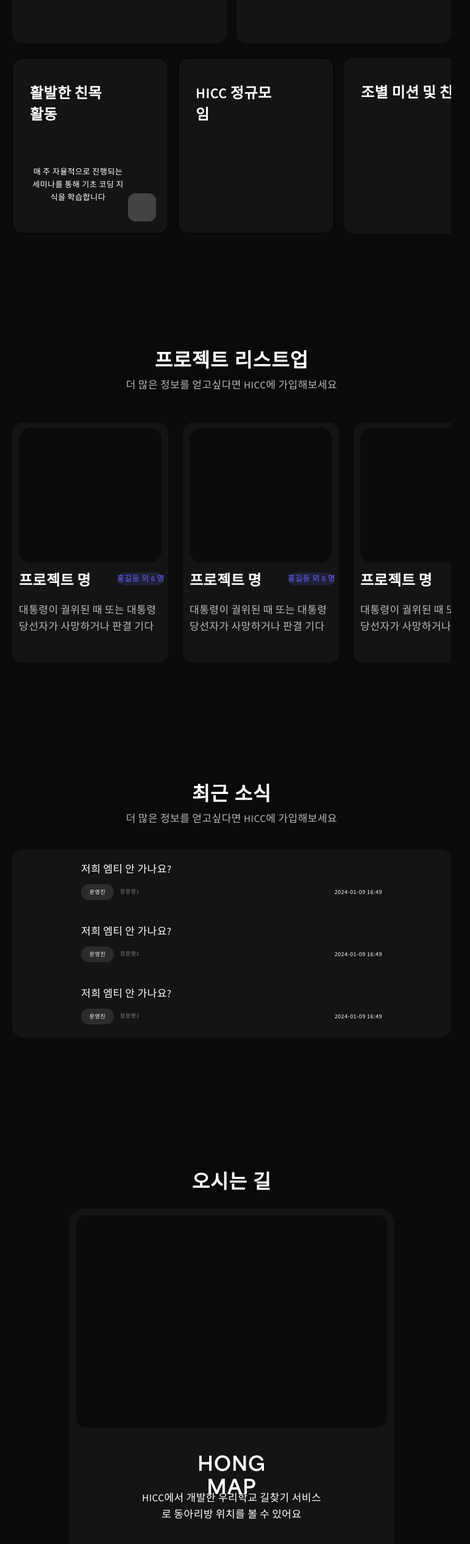
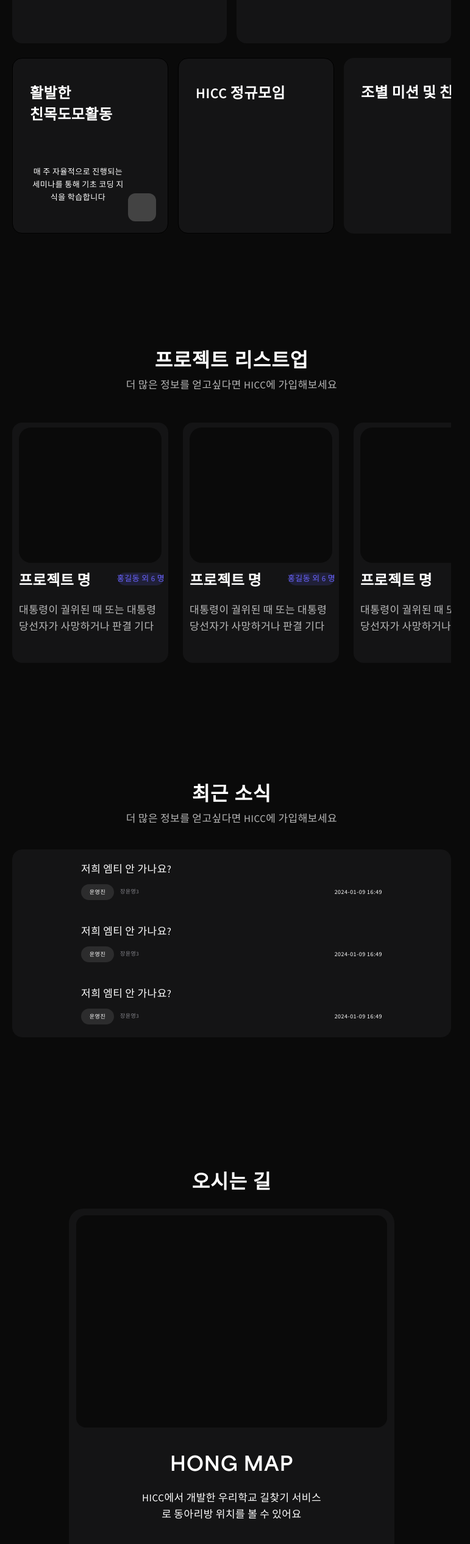
Before and after one commit to HICC-REBOOT/HICC-REBOOT-Frontend, a React (Create React App) app in the folder frontend/: page / in a window 1280 px wide. Shown: the part 1500-4032 px from the top of the page at 61% size, without its empty margins (260-1031 px from the left). Built offline with nearby package versions, Linux system fonts and the light colour scheme.

Commit message:
fix: 폰트 수정으로 인한 줄 넘어감 해결

```diff
--- a/frontend/src/components/home/Activity.tsx
+++ b/frontend/src/components/home/Activity.tsx
@@ -19,7 +19,7 @@ function Activity() {
         </A.ActivityContainer>
         <A.BoxContainer>
           <A.SmallBox>
-            <A.SmallBoxTitle>활발한 친목 활동</A.SmallBoxTitle>
+            <A.SmallBoxTitle>{'활발한\n친목도모활동'}</A.SmallBoxTitle>
             <A.SmallBoxContent>매 주 자율적으로 진행되는 세미나를 통해 기초 코딩 지식을 학습합니다</A.SmallBoxContent>
             <A.Logo />
           </A.SmallBox>
--- a/frontend/src/components/home/style/Activity.style.tsx
+++ b/frontend/src/components/home/style/Activity.style.tsx
@@ -326,8 +326,9 @@ export const SmallBox = styled.div`
 `;
 
 export const SmallBoxTitle = styled.div`
+  white-space: pre-wrap;
   position: relative;
-  color: ${(props) => theme.colors.white};
+  color: ${(props) => props.theme.colors.white};
 
   text-align: left;
   ${(props) => props.theme.typography[DeviceProvider()].subtitle};
@@ -342,14 +343,14 @@ export const SmallBoxTitle = styled.div`
   ${(props) => props.theme.media.tablet`
     top: 3.7rem;
     left: 2.8rem;
-    width: 14.1rem;
+    width: 18.1rem;
     height: 6rem;
   `}
 
   ${(props) => props.theme.media.desktop`
     top: 3.5rem;
     left: 2.8rem;
-    width: 16.4rem;
+    width: 18rem;
     height: 7rem;
   `}
 
--- a/frontend/src/components/home/style/HongMap.style.tsx
+++ b/frontend/src/components/home/style/HongMap.style.tsx
@@ -134,8 +134,9 @@ export const Picture = styled.div`
 `;
 
 export const BoxTitle = styled.div`
-  color: ${(props) => theme.colors.white};
+  color: ${(props) => props.theme.colors.white};
   text-align: center;
+  white-space: nowrap;
   ${(props) => props.theme.typography[DeviceProvider()].title};
 
   ${(props) => props.theme.media.mobile`
--- a/frontend/src/components/home/style/JoinUs.style.tsx
+++ b/frontend/src/components/home/style/JoinUs.style.tsx
@@ -41,6 +41,7 @@ export const Title = styled.div`
   position: relative;
   color: var(--Point1, #5b4ef5);
   text-align: center;
+  white-space: nowrap;
   color: ${(props) => props.theme.colors.point1};
 
   ${(props) => props.theme.typography[DeviceProvider()].head};
@@ -52,19 +53,19 @@ export const Title = styled.div`
   `}
 
   ${(props) => props.theme.media.tablet`
-    top: -0.5rem;
+    top: 1.6rem;
     width: 24.7rem;
     height: 7.7rem;
   `}
 
   ${(props) => props.theme.media.desktop`
-    top: -3.5rem;
+    top: -1.5rem;
     width: 54.7rem;
     height: 17.3rem;
   `}
 
   ${(props) => props.theme.media.wide`
-    top: -3.5rem;
+    top: -1.5rem;
     width: 54.7rem;
     height: 17.3rem;
   `}
```
